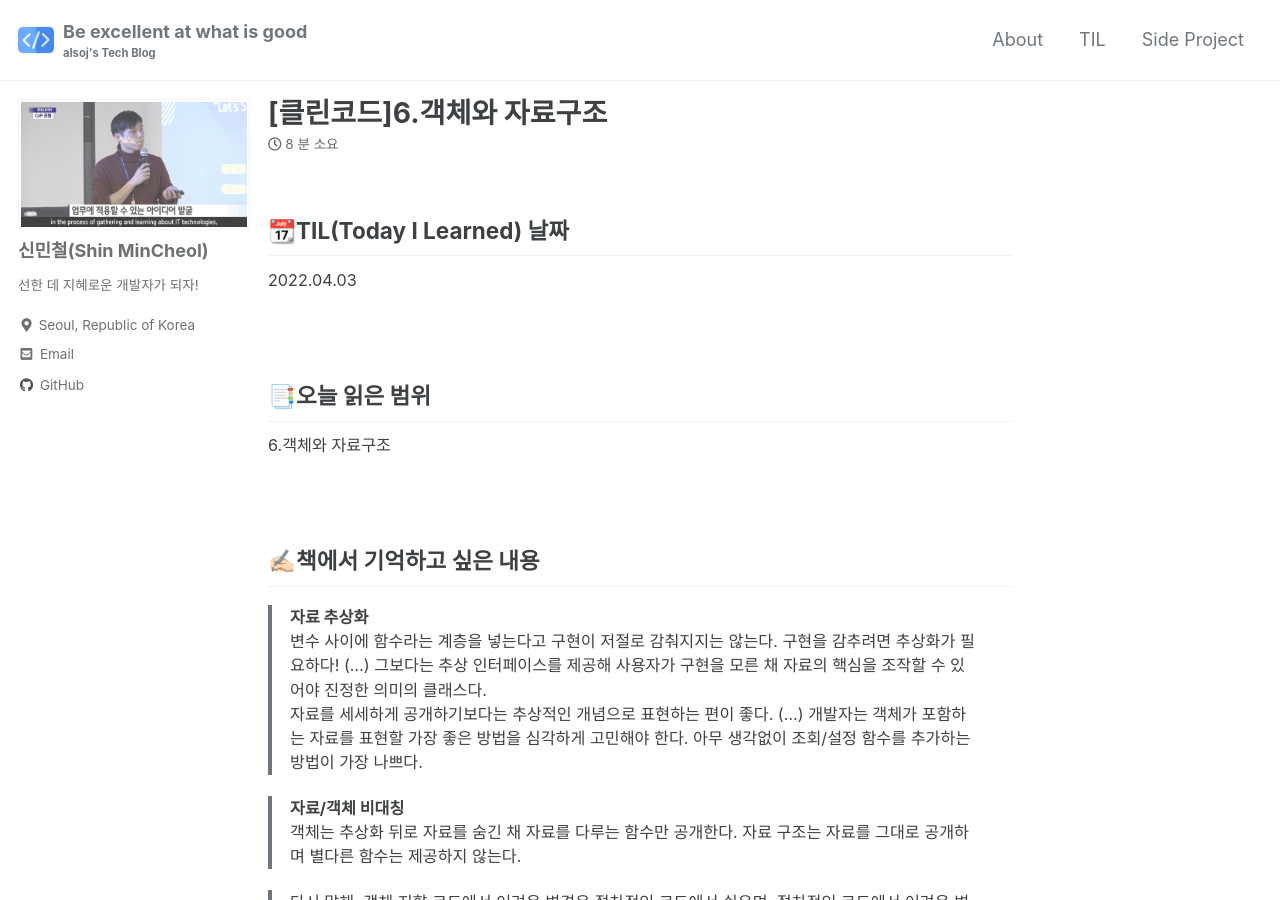
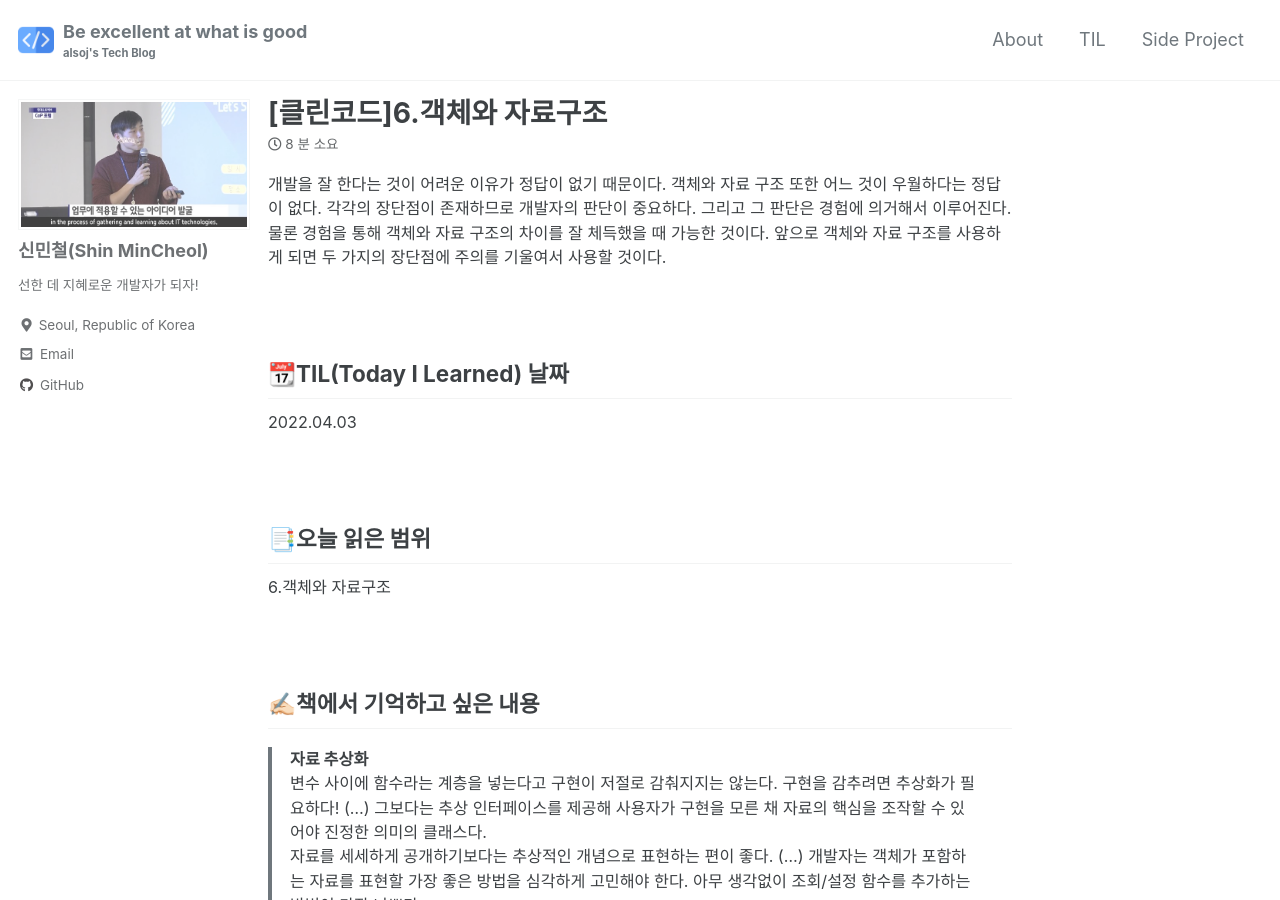
Before and after one commit to alsoj/alsoj.github.io, a Jekyll site: the page built from _posts/til/clean code/2022-04-03-[클린코드]6.객체와 자료구조.md, in a window 1280 px wide and 900 px high. Built offline with Jekyll 4.4.1, drawn with Linux system fonts in a browser that asks for light colours; cached includes are drawn as plain includes; comment, search, counter and statistics services are not loaded; some of the changed text lies outside the part shown.

Commit message:
modify TIL clean code

```diff
--- a/_posts/til/clean code/2022-04-03-[클린코드]6.객체와 자료구조.md
+++ b/_posts/til/clean code/2022-04-03-[클린코드]6.객체와 자료구조.md
@@ -7,6 +7,10 @@ tags:
   - Clean Code
   - Programming
 ---
+
+개발을 잘 한다는 것이 어려운 이유가 정답이 없기 때문이다. 객체와 자료 구조 또한 어느 것이 우월하다는 정답이 없다. 각각의 장단점이 존재하므로 개발자의 판단이 중요하다. 그리고 그 판단은 경험에 의거해서 이루어진다. 물론 경험을 통해 객체와 자료 구조의 차이를 잘 체득했을 때 가능한 것이다. 앞으로 객체와 자료 구조를 사용하게 되면 두 가지의 장단점에 주의를 기울여서 사용할 것이다.
+
+<br />
 
 ## 📆TIL(Today I Learned) 날짜
 
@@ -62,12 +66,6 @@ tags:
 
 <br />
 
-## ❗오늘 읽은 소감은?
-
-- 개발을 잘 한다는 것이 어려운 이유가 정답이 없기 때문이다. 객체와 자료 구조 또한 어느 것이 우월하다는 정답이 없다. 각각의 장단점이 존재하므로 개발자의 판단이 중요하다. 그리고 그 판단은 경험에 의거해서 이루어진다. 물론 경험을 통해 객체와 자료 구조의 차이를 잘 체득했을 때 가능한 것이다. 앞으로 객체와 자료 구조를 사용하게 되면 두 가지의 장단점에 주의를 기울여서 사용할 것이다.
-
-<br />
-
 ## ❓궁금한 내용, 잘 이해되지 않는 내용
 
 - 디미터 법칙이란?
```
